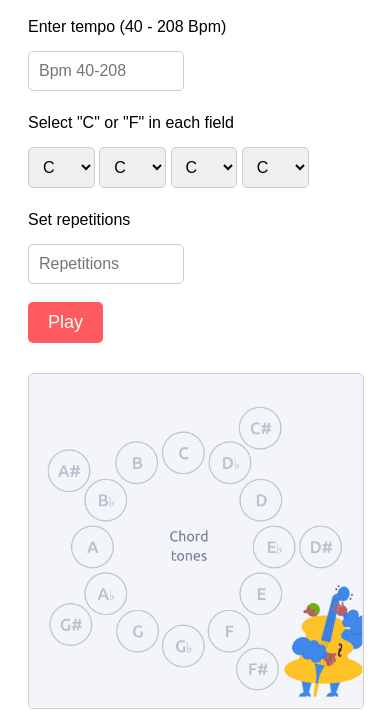
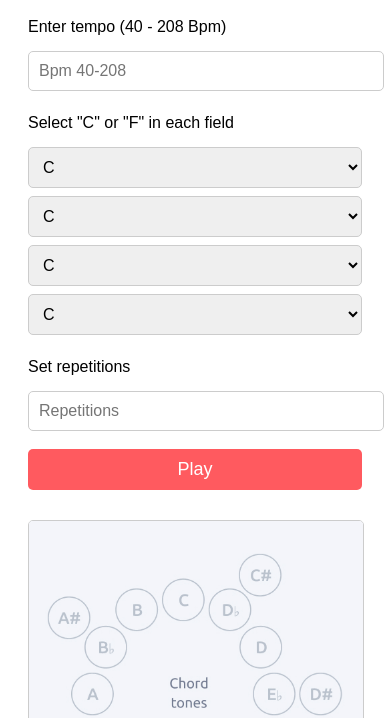
Before and after one commit to ra88ith0le/jamjunction, a plain HTML site: page index.html in a window 390 px wide. Shown: the part 126-844 px from the top of the page. Drawn offline with Linux system fonts and the light colour scheme.

Commit message:
added mobile friendly styles

```diff
--- a/styles.css
+++ b/styles.css
@@ -2,7 +2,7 @@
 
 /* Style for the input fields */
 .sound-input {
-    width: 20%;
+    width: 100%; /* Full width on small screens */
     padding: 10px;
     margin: 0px 0px 8px 0px;
     border: 1px solid #ccc;
@@ -11,17 +11,9 @@
 }
 
 /* Style for the number field */
-#bpmInput {
-    width: 40%;
-    padding: 10px;
-    margin: 0px 0px 8px 0px;
-    border: 1px solid #ccc;
-    border-radius: 5px;
-    font-size: 16px;
-}
-/* Style for the repetitions field */
+#bpmInput,
 #repetitions {
-    width: 40%;
+    width: 100%; /* Full width on small screens */
     padding: 10px;
     margin: 0px 0px 8px 0px;
     border: 1px solid #ccc;
@@ -29,10 +21,9 @@
     font-size: 16px;
 }
 
-
 /* Style for the play button */
 #playButton {
-    display: inline-block;
+    width: 100%; /* Full width on small screens */
     padding: 10px 20px;
     margin: 10px 0;
     background-color: #FF5A5F;
```
